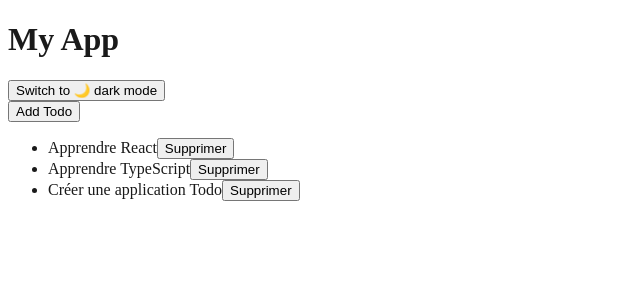
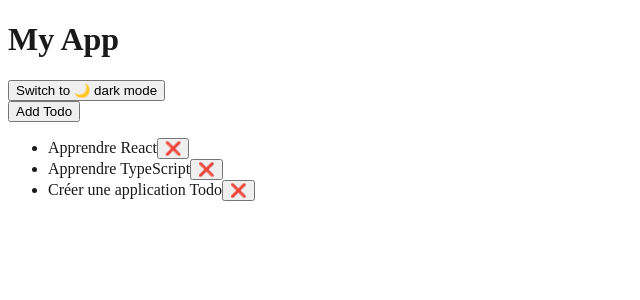
Before and after one commit to kyo06/exo-jour1-react-ts, a React (Vite) app: page / in a window 1280 px wide. Shown: the top 300 px of the page, without its empty margins (0-640 px from the left). Built offline with nearby package versions, Linux system fonts and the light colour scheme.

Commit message:
feat: add toggleTodo functionality to manage todo completion state

```diff
--- a/src/pages/HomePage/index.tsx
+++ b/src/pages/HomePage/index.tsx
@@ -4,7 +4,7 @@ import { useDispatch, useSelector } from 'react-redux';
 import type { TodoState } from '@/redux/reducers';
 // import { addTodo, deleteTodo } from '@/redux/actions';
 import type { RootState } from '@/redux-toolkit/store'
-import { addTodo, deleteTodo } from '@/redux-toolkit/slice';
+import { addTodo, deleteTodo, toggleTodo } from '@/redux-toolkit/slice';
 
 
 export default function HomePage() {
@@ -24,6 +24,10 @@ export default function HomePage() {
     dispatch(deleteTodo(id))
   }
 
+  function handleToogleTodo(id: number) {
+    dispatch(toggleTodo(id))
+  }
+
   return (
     <>
       <div className="App">
@@ -34,8 +38,13 @@ export default function HomePage() {
         <ul>
         {todos.map((t: Todo) => (
           <li key={t.id}>
-            {t.text}
-            <button onClick={() => removeTodo(t.id)}>Supprimer</button>
+            <span
+              onClick={() => dispatch(toggleTodo(t.id))}
+              style={{ textDecoration: t.completed ? "line-through" : "none" }}
+            >
+              {t.text}
+            </span>
+            <button onClick={() => removeTodo(t.id)}>❌</button>
           </li>
         ))}
       </ul>
--- a/src/redux-toolkit/slice.ts
+++ b/src/redux-toolkit/slice.ts
@@ -25,12 +25,15 @@ const todoSlice = createSlice({
         completed: false,
       });
     },
-
+    toggleTodo: (state, action: PayloadAction<number>) => {
+      const todo = state.todos.find((t) => t.id === action.payload);
+      if (todo) todo.completed = !todo.completed;
+    },
     deleteTodo: (state, action: PayloadAction<number>) => {
       state.todos = state.todos.filter((t) => t.id !== action.payload);
     },
   },
 });
 
-export const { addTodo, deleteTodo } = todoSlice.actions;
+export const { addTodo, toggleTodo, deleteTodo } = todoSlice.actions;
 export default todoSlice.reducer;
```
